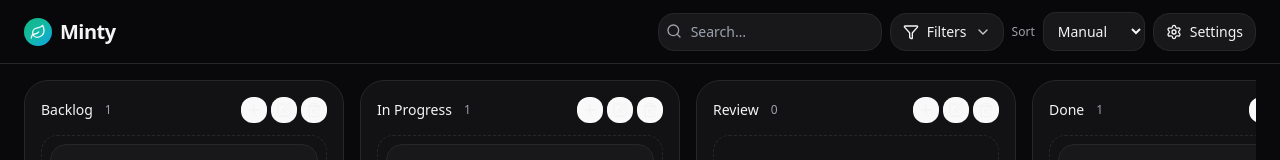
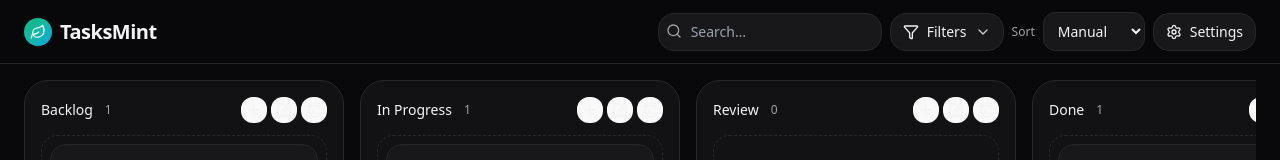
Before and after one commit to RaviTejaKNTS/minty-todolist, a React (Vite) app: page / in a window 1280 px wide. Shown: the top 160 px of the page. Built offline with nearby package versions, Linux system fonts and the light colour scheme.

Commit message:
rename app to TasksMint

```diff
--- a/index.html
+++ b/index.html
@@ -8,7 +8,7 @@
     <meta charset="UTF-8" />
     <link rel="icon" type="image/svg+xml" href="/vite.svg" />
     <meta name="viewport" content="width=device-width, initial-scale=1.0" />
-    <title>Vite + React</title>
+    <title>TasksMint</title>
   </head>
   <body>
     <div id="root"></div>
--- a/package.json
+++ b/package.json
@@ -1,5 +1,5 @@
 {
-  "name": "vite-react-starter",
+  "name": "tasksmint",
   "private": true,
   "version": "0.0.0",
   "type": "module",
--- a/src/App.tsx
+++ b/src/App.tsx
@@ -40,7 +40,7 @@ import {
 import confetti from "canvas-confetti";
 
 // ------------------------------------------------------------
-// MINTY — Material‑ish Kanban To‑Do (Trello style)
+// TasksMint — Material‑ish Kanban To‑Do (Trello style)
 // Polished, responsive board with smooth dnd-kit drag/drop,
 // Material-esque surfaces, dark/light themes, filters,
 // labels, priorities, due dates, subtasks, import/export,
@@ -123,7 +123,7 @@ const defaultState = () => {
   const t2 = uid();
   const t3 = uid();
   return {
-    name: "Minty",
+    name: "TasksMint",
     columns: [
       { id: "backlog", title: "Backlog", taskIds: [t1] },
       { id: "inprogress", title: "In Progress", taskIds: [t2] },
@@ -191,9 +191,9 @@ const defaultState = () => {
   } as any;
 };
 
-const STORAGE_KEY = "minty_kanban_state_v1";
-
-export default function MintyApp() {
+const STORAGE_KEY = "tasksmint_kanban_state_v1";
+
+export default function TasksMintApp() {
   const [state, setState] = useState<any>(() => {
     const raw = localStorage.getItem(STORAGE_KEY);
     const base = raw ? JSON.parse(raw) : defaultState();
@@ -380,7 +380,7 @@ export default function MintyApp() {
     const url = URL.createObjectURL(blob);
     const a = document.createElement("a");
     a.href = url;
-    a.download = `minty-export-${new Date().toISOString().slice(0, 10)}.json`;
+    a.download = `tasksmint-export-${new Date().toISOString().slice(0, 10)}.json`;
     a.click();
     URL.revokeObjectURL(url);
   };
@@ -660,7 +660,7 @@ export default function MintyApp() {
               <div className="absolute inset-0 bg-gradient-to-br from-emerald-500 via-teal-500 to-sky-500" />
               <Leaf className="absolute inset-0 m-auto h-4 w-4 text-white/90" />
             </div>
-            <h1 className="text-lg sm:text-xl font-semibold tracking-tight truncate">Minty</h1>
+            <h1 className="text-lg sm:text-xl font-semibold tracking-tight truncate">TasksMint</h1>
           </div>
 
           <div className="ml-auto flex items-center gap-1 sm:gap-2">
@@ -1495,9 +1495,9 @@ function DevTests() {
       const moved = moveItemBetween(["a","b"], ["c"], "a", "c");
       assert(moved.from.join(",") === "b" && moved.to.join(",") === "a,c".replace(/,/g, ",").split(",").join(","), "moveItemBetween basic move");
 
-      console.info("Minty self-tests passed:\n" + results.join("\n"));
+      console.info("TasksMint self-tests passed:\n" + results.join("\n"));
     } catch (e) {
-      console.error("Minty self-tests FAILED:", e);
+      console.error("TasksMint self-tests FAILED:", e);
     }
   }, []);
   return null;
```
Also changed, not shown: 1 other file (tests, documents, lock files or other folders).
